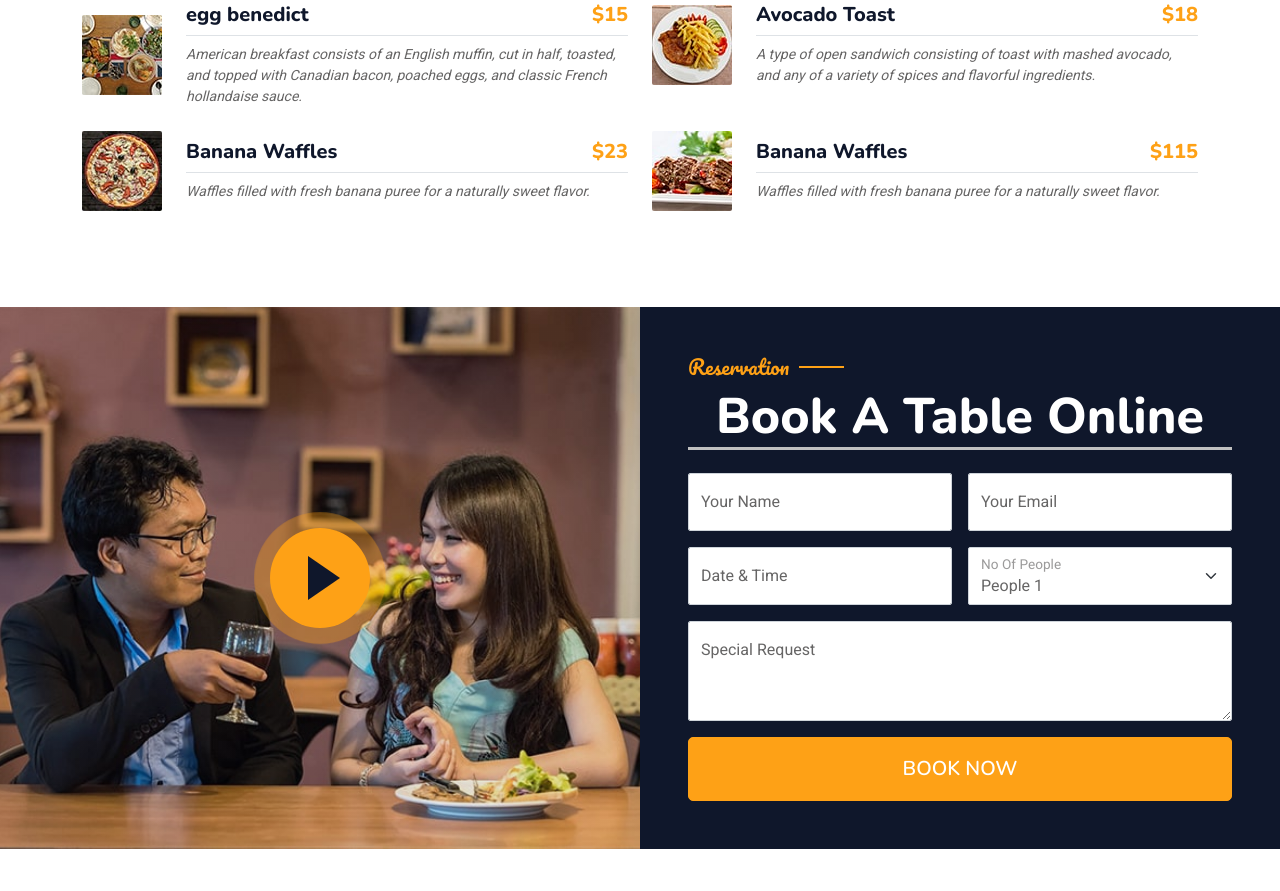
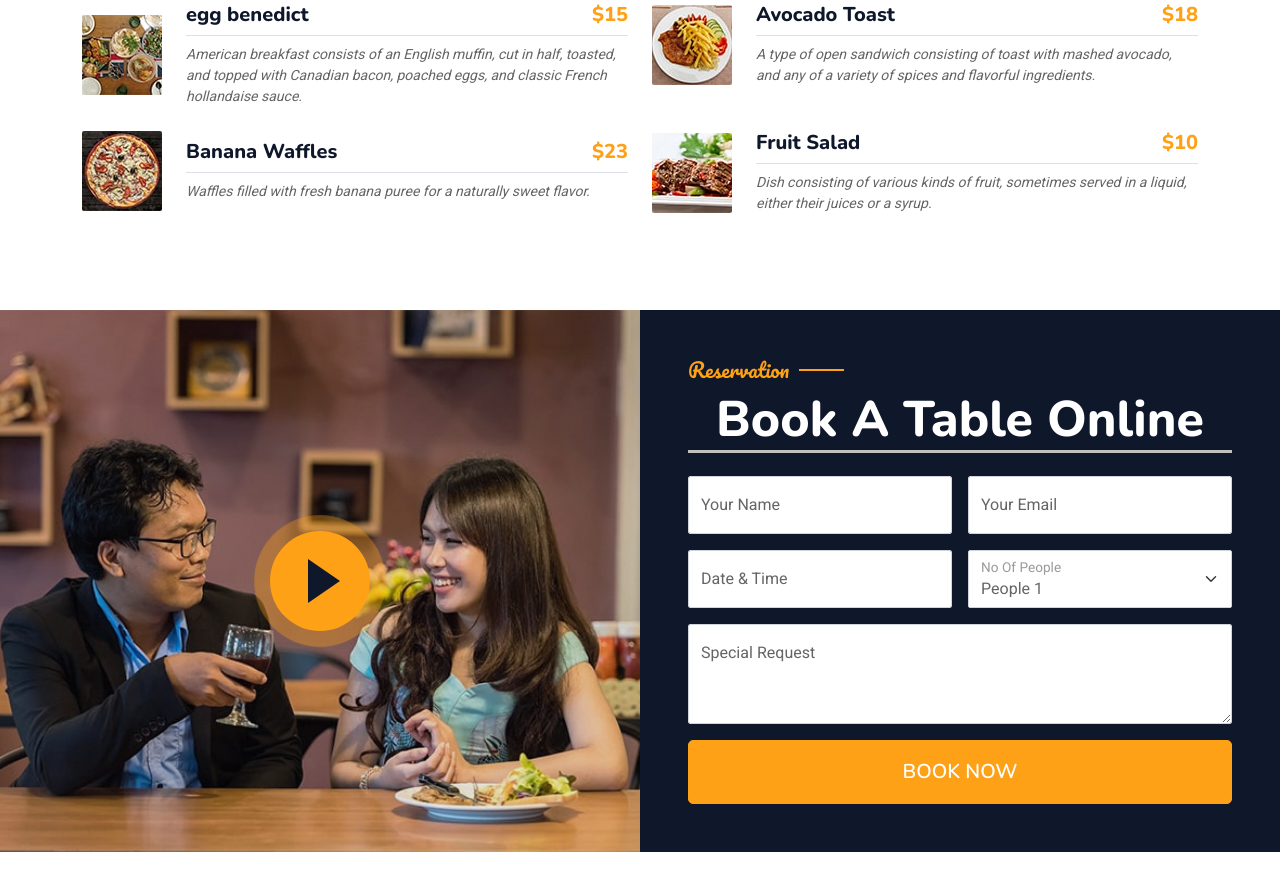
Before and after one commit to sneha-collab/SSResturent, a plain HTML site: page index.html in a window 1280 px wide. Shown: the part 2554-3445 px from the top of the page. Drawn offline with nearby package versions, Linux system fonts and the light colour scheme.

Commit message:
Update index.html

```diff
--- a/index.html
+++ b/index.html
@@ -330,10 +330,10 @@
                                         <img class="flex-shrink-0 img-fluid rounded" src="img/menu-8.jpg" alt="" style="width: 80px;">
                                         <div class="w-100 d-flex flex-column text-start ps-4">
                                             <h5 class="d-flex justify-content-between border-bottom pb-2">
-                                                <span>Banana Waffles</span>
-                                                <span class="text-primary">$115</span>
+                                                <span>Fruit Salad</span>
+                                                <span class="text-primary">$10</span>
                                             </h5>
-                                            <small class="fst-italic"> Waffles filled with fresh banana puree for a naturally sweet flavor.</small>
+                                            <small class="fst-italic">Dish consisting of various kinds of fruit, sometimes served in a liquid, either their juices or a syrup.</small>
                                         </div>
                                     </div>
                                 </div>
```
